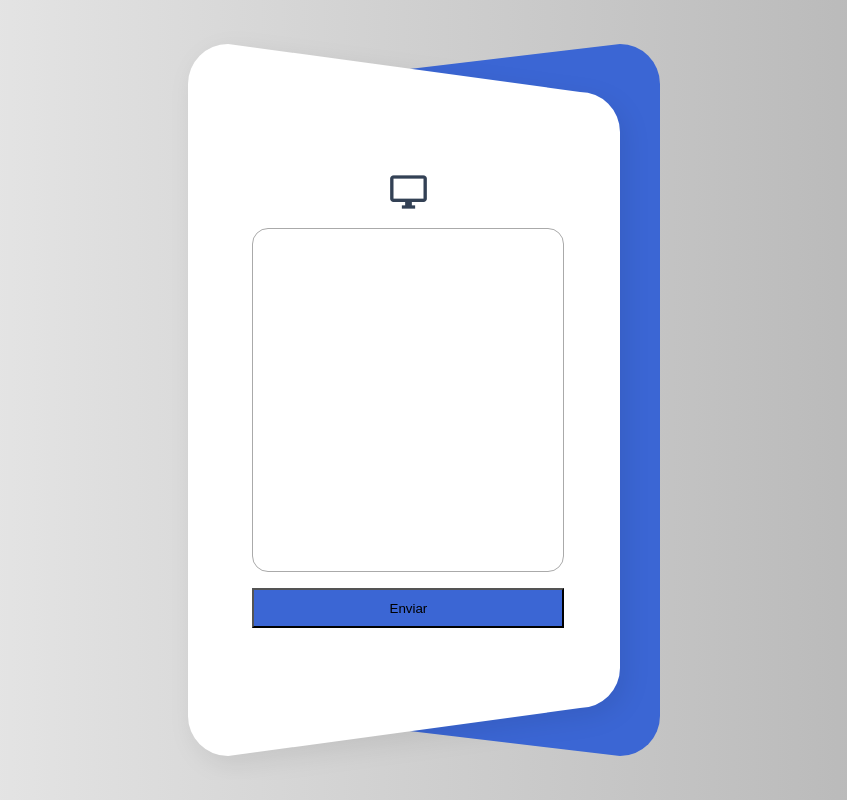
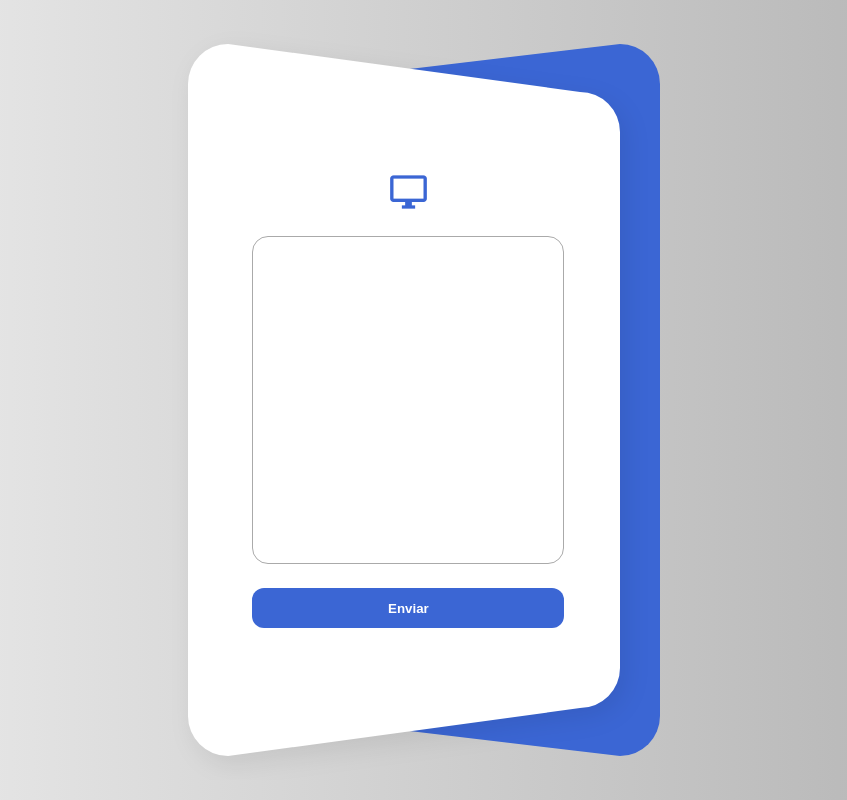
Before and after one commit to armchair-ai/front, an Angular app: page / in a window 1280 px wide. Shown: the whole page, without its empty margins (216-1063 px from the left). Built offline with nearby package versions, Linux system fonts and the light colour scheme.

Commit message:
message styles

```diff
--- a/src/app/components/message/message.html
+++ b/src/app/components/message/message.html
@@ -1,7 +1,6 @@
 <svg class="shapes" viewBox="0 0 260 380" fill="none" xmlns="http://www.w3.org/2000/svg">
     <path
         class="shape-color"
-        [attr.fill]="color()"
         d="M 60 32 L 228 12 A 20 20 0 0 1 248 32 L 248 348 A 20 20 0 0 1 228 368 L 60 348 Z"
     />
 
@@ -13,5 +12,5 @@
 <form>
     <mat-icon class="message-icon">{{ icon() }}</mat-icon>
     <textarea></textarea>
-    <button class="message-submit" [style.background]="color()">Enviar</button>
+    <button class="message-submit">Enviar</button>
 </form>
--- a/src/app/components/message/message.scss
+++ b/src/app/components/message/message.scss
@@ -7,6 +7,12 @@
 .shapes {
     pointer-events: none;
     height: 100%;
+
+    & .shape-color {
+        fill: var(--message-color);
+        transition: fill 0.3s ease;
+    }
+
     & .shape-white {
         fill: #ffffff;
         filter: drop-shadow(3px 4px 6px rgba(0, 0, 0, 0.08));
@@ -21,7 +27,7 @@
 form {
     display: grid;
     grid-template-rows: 40px 1fr 40px;
-    gap: 16px 0;
+    gap: 24px 0;
     width: 60%;
     height: 60%;
     justify-self: center;
@@ -33,7 +39,7 @@ form {
         font-size: 40px;
         width: 40px;
         height: 40px;
-        color: #334155;
+        color: var(--message-color);
         user-select: none;
         justify-self: center;
     }
@@ -43,5 +49,39 @@ form {
         border-radius: 16px;
         resize: none;
         padding: 16px;
+
+        &:focus,
+        &:focus-visible,
+        &:active {
+            outline: 2px solid var(--message-color);
+            border-color: var(--message-color);
+        }
+    }
+
+    & .message-submit {
+        background: var(--message-color);
+        border: none;
+        border-radius: 8px;
+        color: #ffffff;
+        font-weight: 600;
+        cursor: pointer;
+        transition: background 0.3s ease, opacity 0.2s ease;
+
+        &:hover {
+            opacity: 0.9;
+        }
+    }
+
+    & .message-submit {
+        background: var(--message-color);
+        border-radius: 12px;
+        color: #ffffff;
+        font-weight: 600;
+        cursor: pointer;
+        transition: background 0.3s ease, opacity 0.2s ease;
+
+        &:hover {
+            opacity: 0.9;
+        }
     }
 }
--- a/src/app/components/message/message.ts
+++ b/src/app/components/message/message.ts
@@ -7,6 +7,9 @@ import { MatIcon } from '@angular/material/icon'
     imports: [MatIcon],
     templateUrl: './message.html',
     styleUrl: './message.scss',
+    host: {
+        '[style.--message-color]': 'color()',
+    },
 })
 export class Message {
     readonly color = input<string>('#3b82f6')
--- a/src/styles.scss
+++ b/src/styles.scss
@@ -4,6 +4,7 @@
 // Learn more about theming and how to use it for your application's
 // custom components at https://material.angular.dev/guide/theming
 @use '@angular/material' as mat;
+@use './styles/components/button';
 @use './styles/components/step';
 
 * {
--- /dev/null
+++ b/src/styles/components/button.scss
@@ -0,0 +1,3 @@
+button {
+    border: 0;
+}
```
